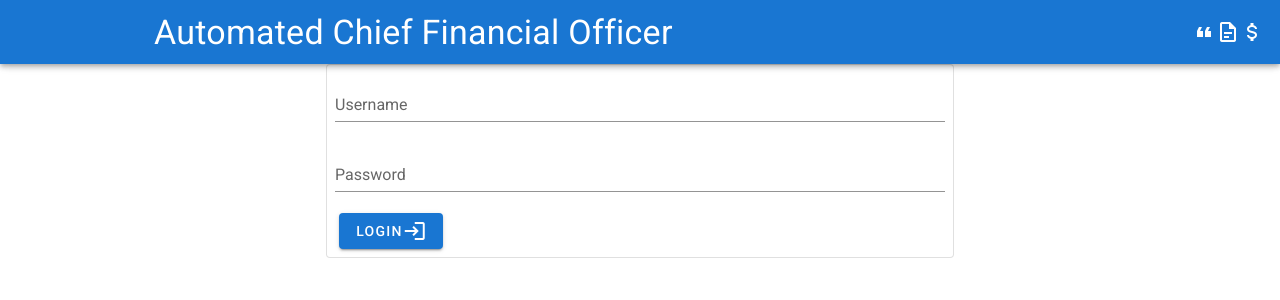
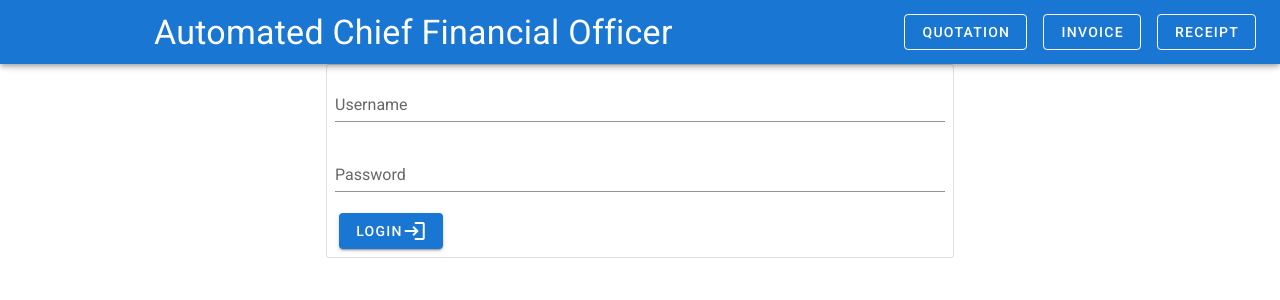
Before and after one commit to poorprogrammer/cfo, a Vue app in the folder web/: page /login in a window 1280 px wide. Shown: the top 300 px of the page. Built offline with nearby package versions, Linux system fonts and the light colour scheme.

Commit message:
Change button style

```diff
--- a/web/src/App.vue
+++ b/web/src/App.vue
@@ -20,13 +20,21 @@
       <v-spacer></v-spacer>
 
       <router-link to="/quotations">
-        <v-icon dark>mdi-format-quote-open</v-icon>
+        <v-btn class="ma-2" outlined>
+          Quotation
+        </v-btn>
       </router-link>
       <router-link to="/invoices">
-        <v-icon dark>mdi-file-document-outline</v-icon>
+        <v-btn class="ma-2" outlined>
+          invoice
+        </v-btn>
+
       </router-link>
       <router-link to="/receipts">
-        <v-icon dark>mdi-currency-usd</v-icon>
+        <v-btn class="ma-2" outlined>
+          receipt
+        </v-btn>
+
       </router-link>
     </v-app-bar>
 
```
